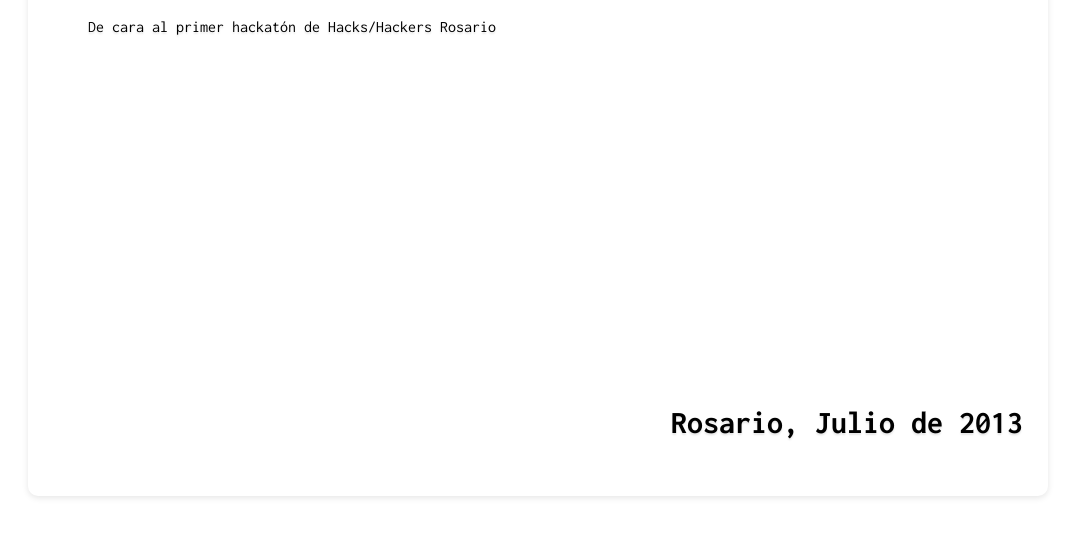
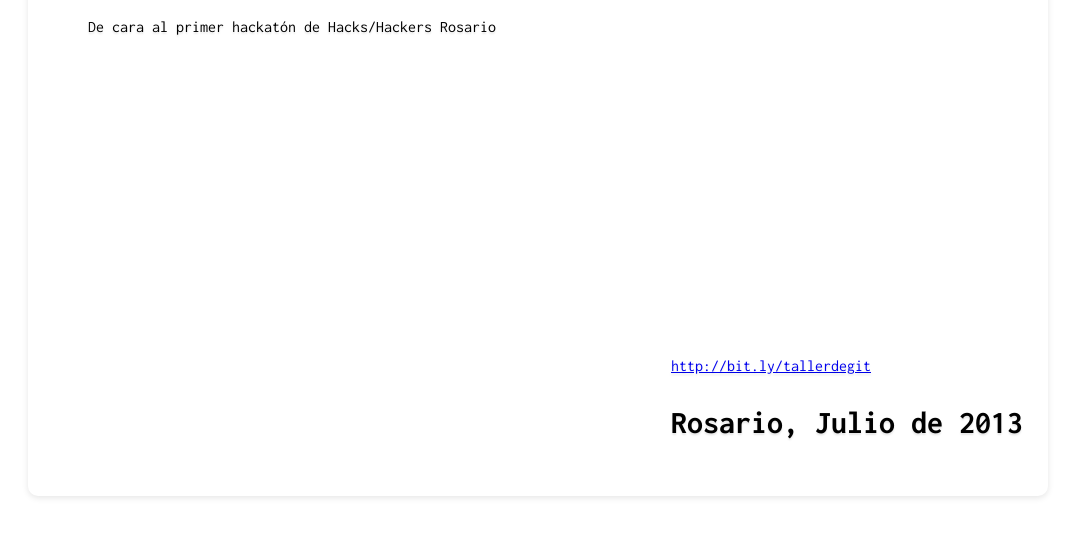
Before and after one commit to HacksHackersRosario/taller-git-periodistas, a plain HTML site: page index.html in a window 1280 px wide. Shown: the part 294-830 px from the top of the page, without its empty margins (102-1176 px from the left). Drawn offline with Linux system fonts and the light colour scheme.

Commit message:
Add online presentation link

```diff
--- a/index.html
+++ b/index.html
@@ -30,7 +30,7 @@
         <p>
           De cara al primer hackatón de Hacks/Hackers Rosario
         </p>
-        <div class="bottom right"><h3>Rosario, Julio de 2013</h3></div>
+        <div class="bottom right"><a href="http://bit.ly/tallerdegit">http://bit.ly/tallerdegit</a><h3>Rosario, Julio de 2013</h3></div>
       </div>
 
       <div id="summary" class="step slide" data-x="1500" data-y="0">
```
